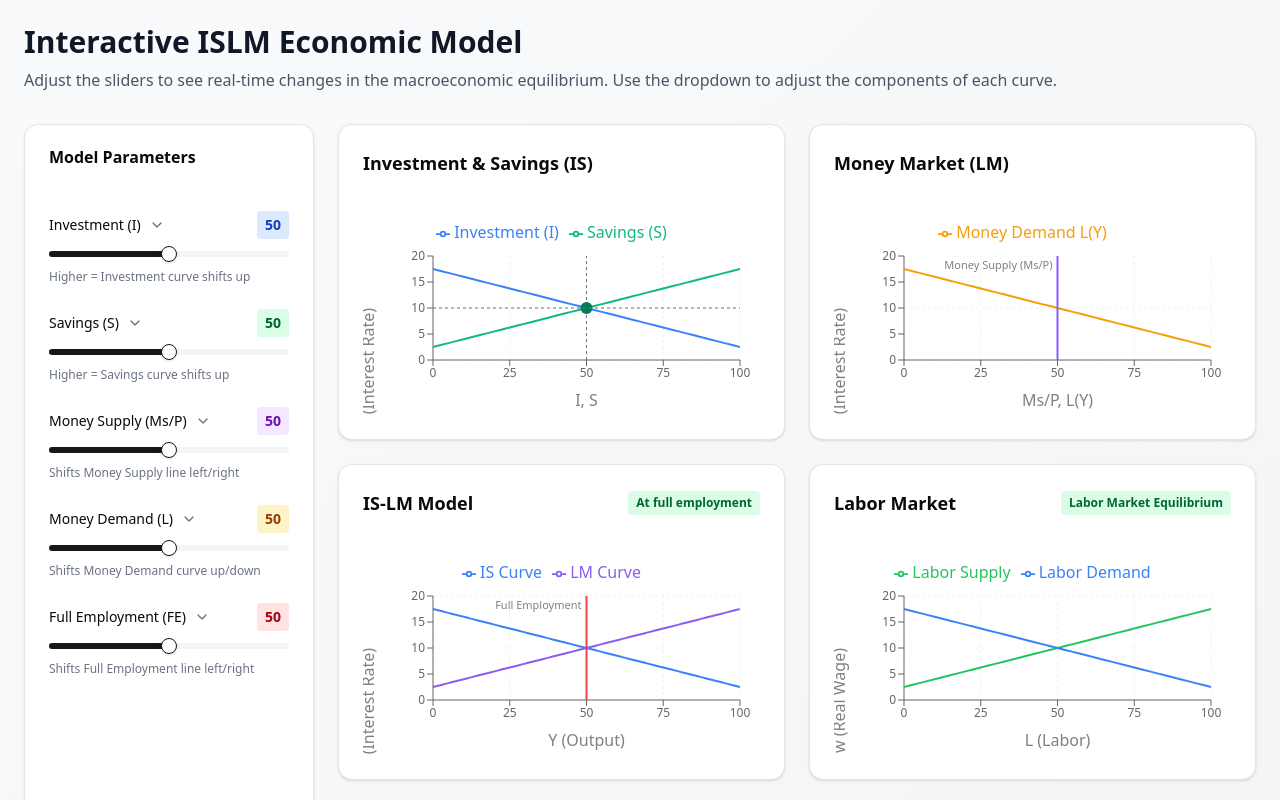
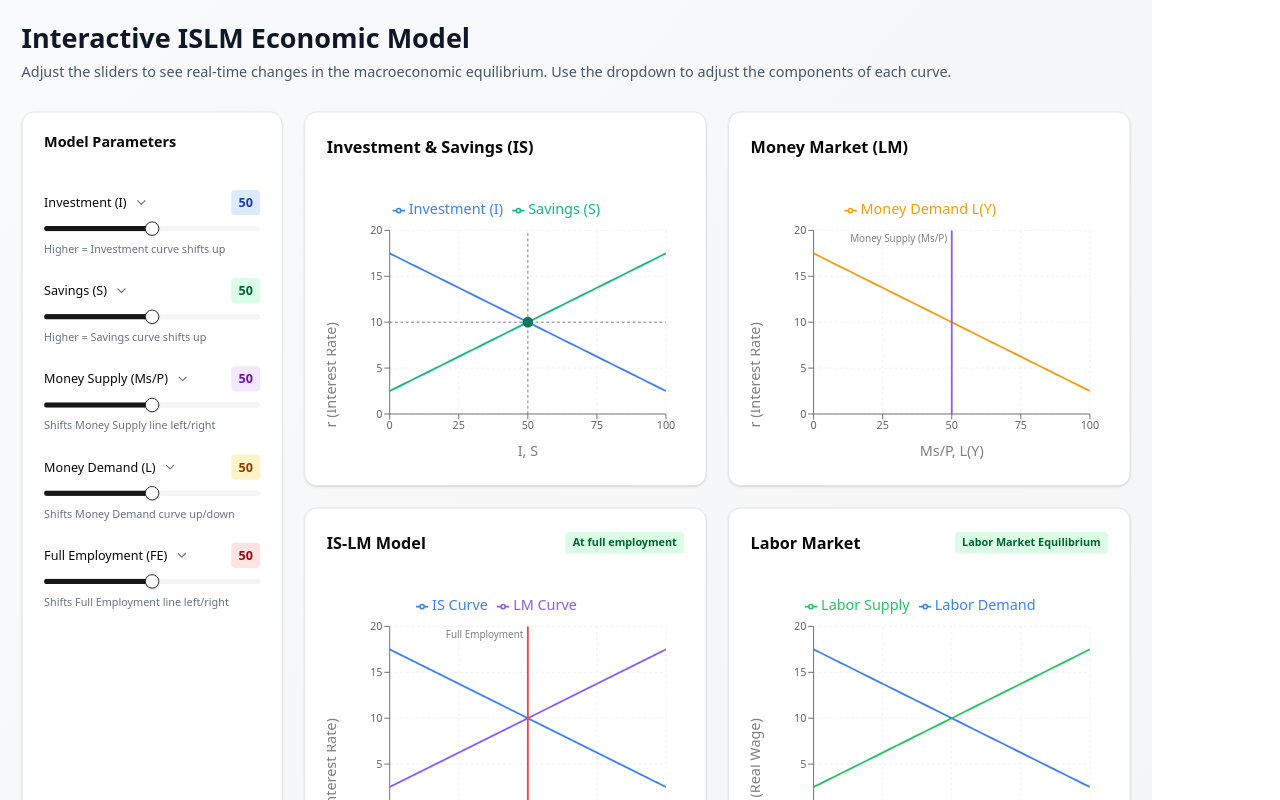
Before and after one commit to knightx4/interactive-islm, a Next.js app: page / in a window 1280 px wide. Shown: the top 800 px of the page. Built offline with nearby package versions, Linux system fonts and the light colour scheme.

Commit message:
Adjust scaling for the entire page to improve layout

```diff
--- a/app/page.tsx
+++ b/app/page.tsx
@@ -37,6 +37,12 @@ export default function HomePage() {
   };
 
   return (
+    <div
+      style={{
+        transform: "scale(0.9)", // Adjust the scale factor (e.g., 0.9 = 90% size)
+        transformOrigin: "top left", // Set the origin for scaling
+      }}
+    >
       <div className="min-h-screen bg-gradient-to-br from-gray-50 to-gray-100 p-6">
         <div className="max-w-7xl mx-auto">
           <header className="mb-8">
@@ -146,5 +152,6 @@ export default function HomePage() {
           </div>
         </div>
       </div>
+    </div>
   );
 }
--- a/components/islm/ISChart.tsx
+++ b/components/islm/ISChart.tsx
@@ -100,7 +100,7 @@ export default function ISChart({ params }: ISChartProps) {
           <CardTitle className="text-lg">Investment & Savings (IS)</CardTitle>
         </CardHeader>
         <CardContent>
-          <div className="h-[200px]">
+          <div className="h-[300px]">
             <ResponsiveContainer width="100%" height="100%">
               <LineChart
                 data={chartData}
--- a/components/islm/ISLMChart.tsx
+++ b/components/islm/ISLMChart.tsx
@@ -138,7 +138,7 @@ const ISLMChart: React.FC<ISLMChartProps> = ({ params, onEquilibriumChange }) =>
           </CardTitle>
         </CardHeader>
         <CardContent>
-          <div className="h-[200px]">
+          <div className="h-[300px]">
             <ResponsiveContainer width="100%" height="100%">
               <LineChart
                 data={chartData}
--- a/components/islm/LMChart.tsx
+++ b/components/islm/LMChart.tsx
@@ -83,7 +83,7 @@ export default function LMChart({ params }: LMChartProps) {
           <CardTitle className="text-lg">Money Market (LM)</CardTitle>
         </CardHeader>
         <CardContent>
-          <div className="h-[200px]">
+          <div className="h-[300px]">
             <ResponsiveContainer width="100%" height="100%">
               <LineChart
                 data={chartData}
--- a/components/islm/LaborChart.tsx
+++ b/components/islm/LaborChart.tsx
@@ -141,7 +141,7 @@ export default function LaborChart({ params }: LaborChartProps) {
           </CardTitle>
         </CardHeader>
         <CardContent>
-          <div className="h-[200px]">
+          <div className="h-[300px]">
             <ResponsiveContainer width="100%" height="100%">
               <LineChart
                 data={chartData}
```
Lines whose indentation alone changed are shown as unchanged.
